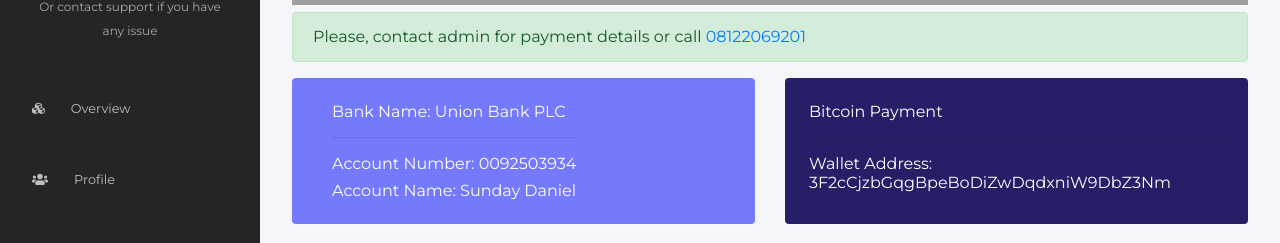
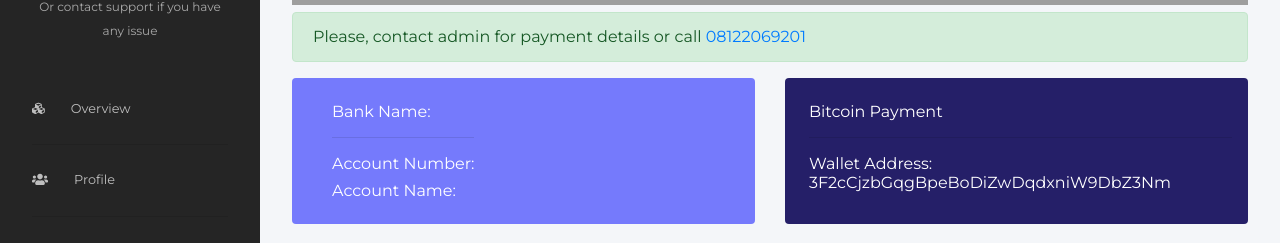
Before and after one commit to Achilles45/crudeinvestment, a Vue app: page /dashboard/payment in a window 1280 px wide. Shown: the part 270-513 px from the top of the page. Built offline with nearby package versions, Linux system fonts and the light colour scheme; no server answers; the database is empty; sample sign-in values are in the browser's storage; grey boxes are pictures that could not be loaded.

Commit message:
Removed fixed account from the website

```diff
--- a/src/views/Payment.vue
+++ b/src/views/Payment.vue
@@ -56,10 +56,10 @@
                      <!-- <i class="fa fa-home"></i> -->
                      <div class="content pl-4">
                          <!-- <h6>Bank Accounts</h6> -->
-                         <h6>Bank Name: Union Bank PLC</h6>
+                         <h6>Bank Name: {{ bank_name }}</h6>
                          <hr>
-                         <h6>Account Number: 0092503934</h6>
-                         <h6>Account Name:  Sunday Daniel</h6>
+                         <h6>Account Number: {{account_number }}</h6>
+                         <h6>Account Name:  {{account_name}}</h6>
                      </div>
                   </div>
                     <!-- <div class="summary__card three pt-4">
```
